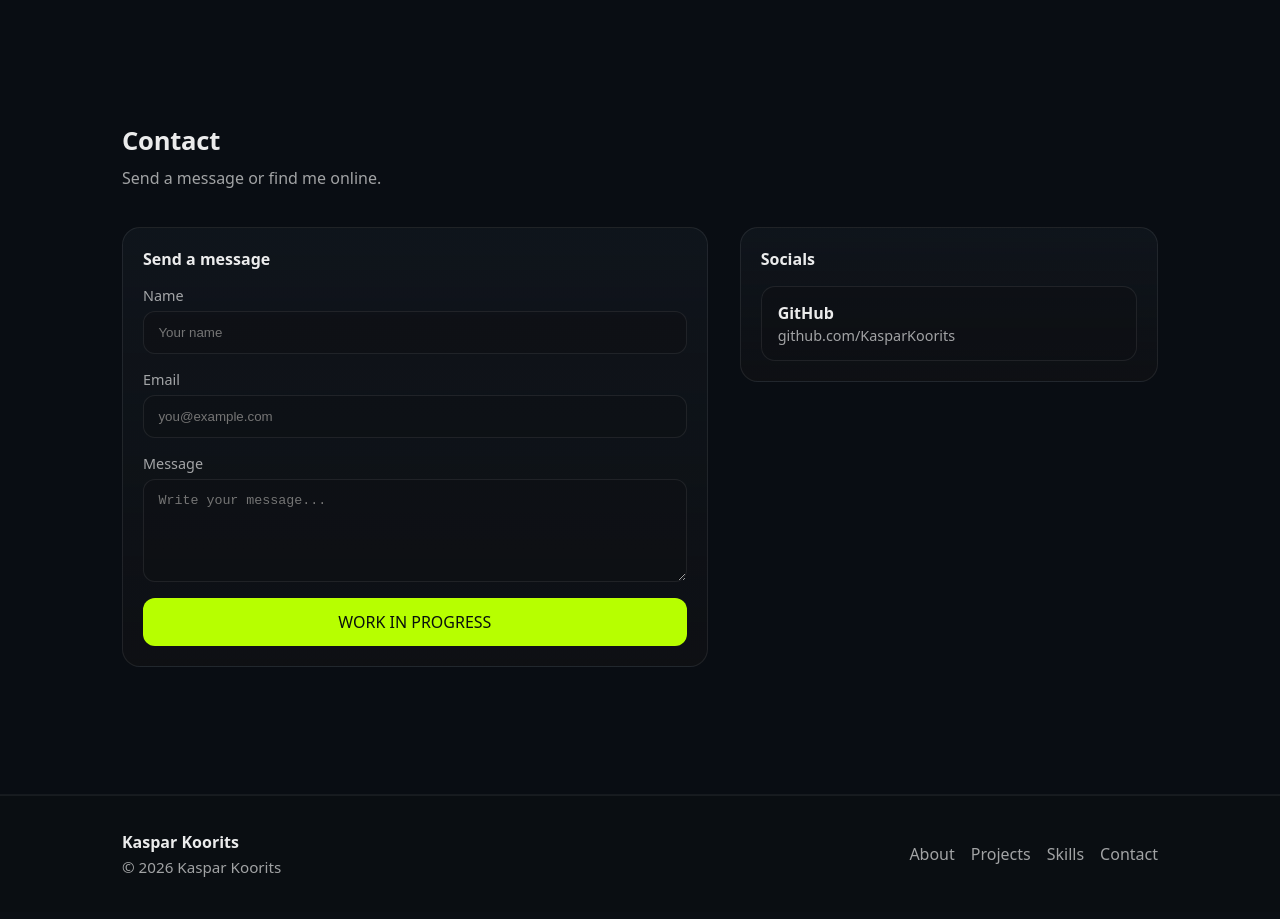
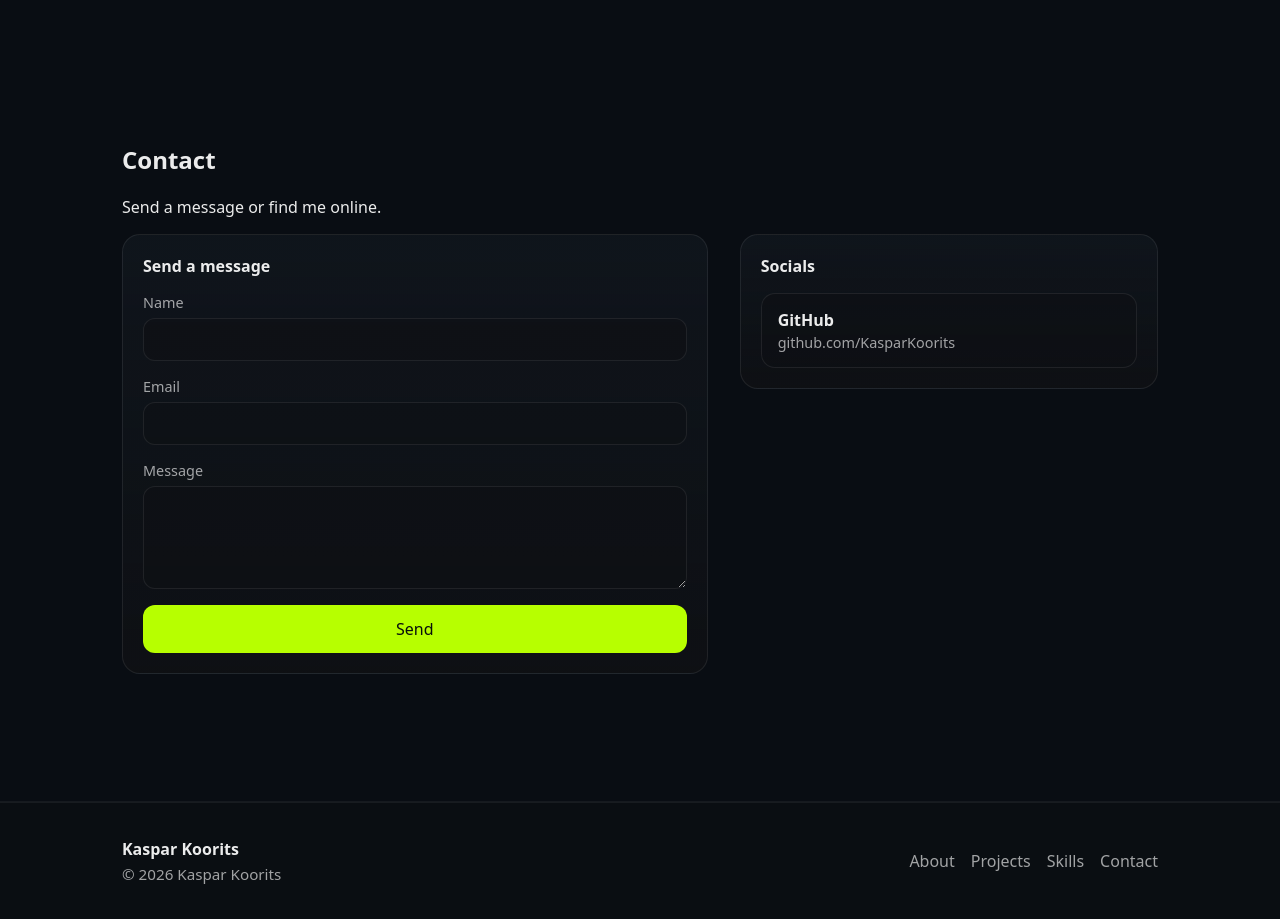
Before and after one commit to KasparKoorits/kaspar-portfolio, a React (Vite) app: page / in a window 1280 px wide. Shown: the part 2380-3299 px from the top of the page. Built offline with nearby package versions, Linux system fonts and the light colour scheme.

Commit message:
Added working contact form through formspree

```diff
--- a/src/components/Contact.jsx
+++ b/src/components/Contact.jsx
@@ -1,41 +1,91 @@
+import { useState } from "react";
+
 export default function Contact() {
+  const [status, setStatus] = useState("idle");
+
+  const onSubmit = async (e) => {
+    e.preventDefault();
+    setStatus("sending");
+
+    const form = e.currentTarget;
+    const data = new FormData(form);
+
+    try {
+      const res = await fetch("https://formspree.io/f/mwvpgqvb", {
+        method: "POST",
+        body: data,
+        headers: { Accept: "application/json" },
+      });
+
+      if (res.ok) {
+        form.reset();
+        setStatus("sent");
+      } else {
+        setStatus("error");
+      }
+    } catch {
+      setStatus("error");
+    }
+  };
+
   return (
     <section id="contact" className="section section--glass">
-      <div className="section__inner contact__inner">
-        <div className="contact__header">
-          <h2 className="contact__title">Contact</h2>
-          <p className="contact__subtitle">Send a message or find me online.</p>
-        </div>
+      <div className="section__inner">
+        <h2 className="section__title">Contact</h2>
+        <p className="section__subtitle">
+          Send a message or find me online.
+        </p>
 
         <div className="contact__grid">
-          <div className="contact__panel surface">
+          <div className="surface">
             <div className="contact__panelTitle">Send a message</div>
 
-            <form className="contactForm" onSubmit={(e) => e.preventDefault()}>
-              <label className="field">
-                <span className="field__label">Name</span>
-                <input className="field__input" placeholder="Your name" />
-              </label>
+            <form className="contactForm" onSubmit={onSubmit}>
+              <div className="field">
+                <div className="field__label">Name</div>
+                <input className="field__input" name="name" required />
+              </div>
 
-              <label className="field">
-                <span className="field__label">Email</span>
-                <input className="field__input" type="email" placeholder="you@example.com" />
-              </label>
+              <div className="field">
+                <div className="field__label">Email</div>
+                <input
+                  className="field__input"
+                  name="_replyto"
+                  type="email"
+                  required
+                />
+              </div>
 
-              <label className="field">
-                <span className="field__label">Message</span>
-                <textarea className="field__input" rows={5} placeholder="Write your message..." />
-              </label>
+              <div className="field">
+                <div className="field__label">Message</div>
+                <textarea
+                  className="field__input"
+                  name="message"
+                  rows="5"
+                  required
+                />
+              </div>
 
-              <button className="btn btn--primary" type="submit">
-                WORK IN PROGRESS
+              <button
+                className="btn btn--primary"
+                disabled={status === "sending"}
+              >
+                {status === "sending" ? "Sending..." : "Send"}
               </button>
+
+              {status === "sent" && (
+                <div className="contactNote">Message sent ✅</div>
+              )}
+              {status === "error" && (
+                <div className="contactNote contactNote--error">
+                  Something went wrong.
+                </div>
+              )}
             </form>
           </div>
 
-          <div className="contact__panel contact__panel--socials surface">
+          <div className="surface">
             <div className="contact__panelTitle">Socials</div>
-
             <div className="socialList">
               <a
                 className="socialItem"
@@ -44,7 +94,9 @@ export default function Contact() {
                 rel="noreferrer"
               >
                 <div className="socialItem__name">GitHub</div>
-                <div className="socialItem__hint">github.com/KasparKoorits</div>
+                <div className="socialItem__hint">
+                  github.com/KasparKoorits
+                </div>
               </a>
             </div>
           </div>
--- a/src/styles/Contact.css
+++ b/src/styles/Contact.css
@@ -69,3 +69,15 @@
     grid-template-columns: 1fr;
   }
 }
+
+.contactNote {
+  margin-top: 0.75rem;
+  color: var(--muted);
+}
+
+.contactNote--error {
+  color: rgba(255, 120, 120, 0.9);
+}
+.contactNote--success {
+  color: rgba(120, 255, 120, 0.9);
+}
```
